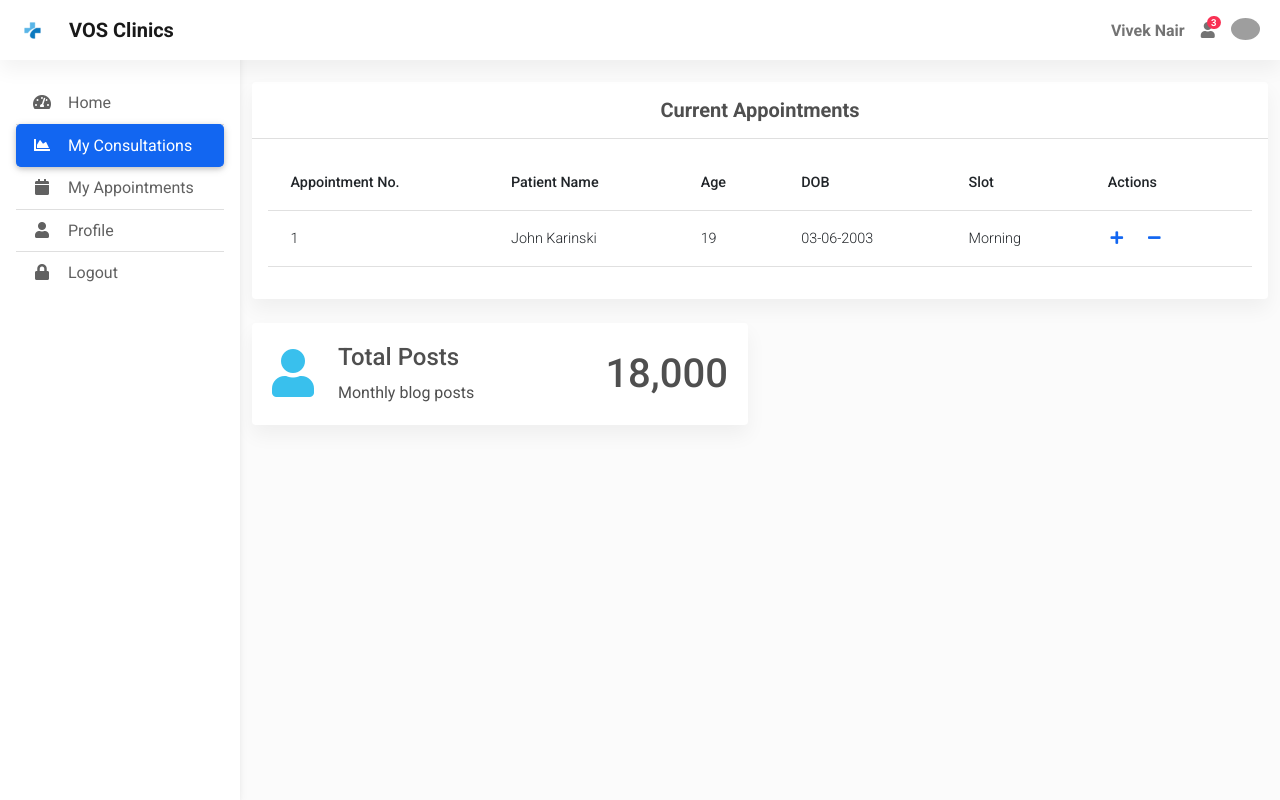
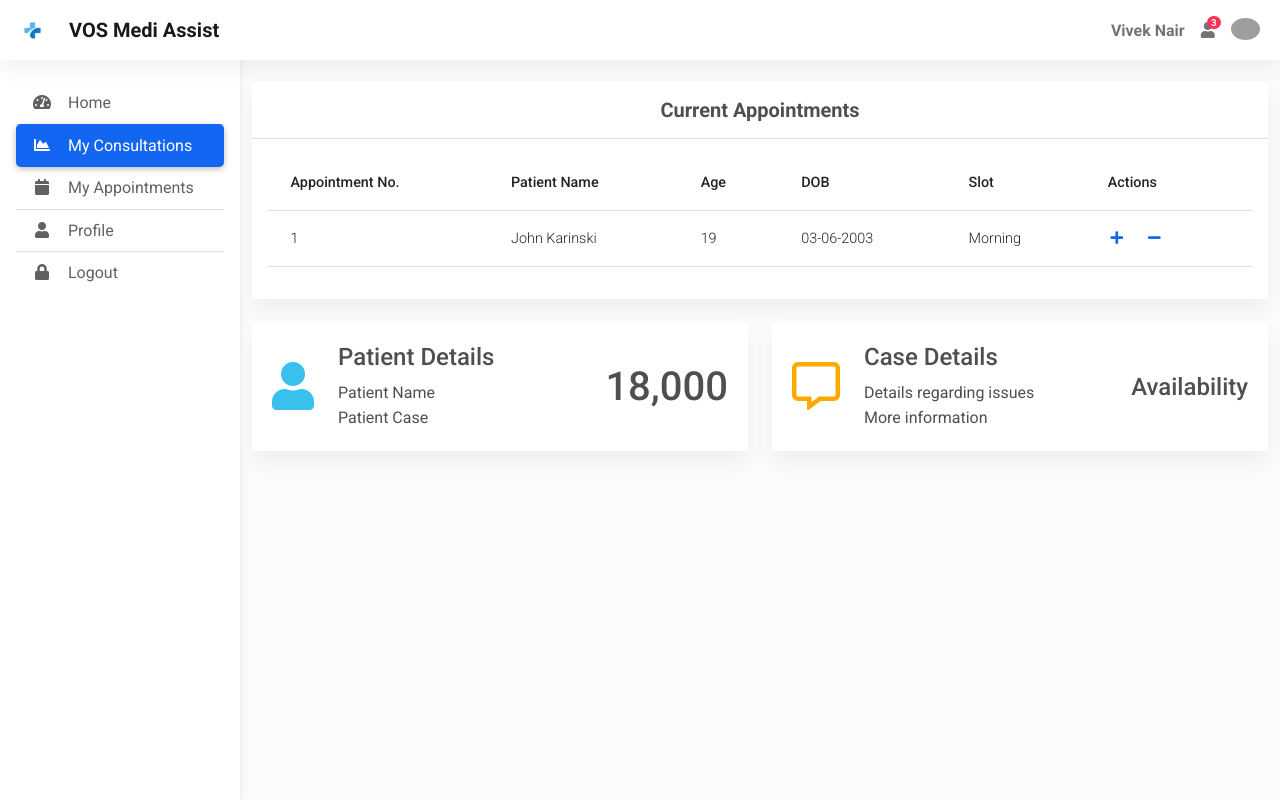
Before and after one commit to Vivek0306/app-dev, a Flask app: page /home in a window 1280 px wide. Run offline with Flask 2, Linux system fonts and the light colour scheme; a user stored in the database is signed in; data comes from the database, SQL or seed files in the repository; both versions use the stored data as it was after the commit; some libraries are stand-ins or nearby versions; grey boxes are pictures that could not be loaded.

Commit message:
Changes made

```diff
--- a/templates/base.html
+++ b/templates/base.html
@@ -7,7 +7,7 @@
 
 
 
-    <title>VOS Clinics{% block title %}{% endblock %}</title>
+    <title>VOS Medical Assistant{% block title %}{% endblock %}</title>
 
 
 
@@ -28,7 +28,7 @@
     <main class="main" id="top">
         <!-- navbar -->
         <nav class="navbar navbar-expand-lg navbar-light fixed-top py-3" data-navbar-on-scroll="data-navbar-on-scroll">
-            <div class="container"><a class="navbar-brand d-flex align-items-center fw-bold fs-2" href="/"><img class="d-inline-block me-3" src="static/img/icons/logo.png" alt="" />VOS Clinics</a>
+            <div class="container"><a class="navbar-brand d-flex align-items-center fw-bold fs-2" href="/"><img class="d-inline-block me-3" src="static/img/icons/logo.png" alt="" />VOS Medi Assist</a>
                 <div class="collapse navbar-collapse border-lg-0 mt-4 mt-lg-0der-top " id="navbarSupportedContent">
                     <ul class="navbar-nav ms-auto pt-2 pt-lg-0">
                     <li class="nav-item"><a class="nav-link fw-bold active" aria-current="page" href="/">Home</a></li>
--- a/templates/dashboard.html
+++ b/templates/dashboard.html
@@ -53,7 +53,7 @@
           <i class="fas fa-bars"></i>
         </button>
         <!-- Brand -->
-        <a class="navbar-brand d-flex align-items-center fw-bold" href="/"><img class="d-inline-block me-3" src="static/img/icons/logo.png" alt="" />VOS Clinics</a>
+        <a class="navbar-brand d-flex align-items-center fw-bold" href="/"><img class="d-inline-block me-3" src="static/img/icons/logo.png" alt="" />VOS Medi Assist</a>
         <!-- Right links -->
         <ul class="navbar-nav ms-auto d-flex flex-row">
           <!-- Notification dropdown -->
@@ -99,6 +99,8 @@
     {% endblock %}
   </main>
   <!--Main layout-->
+
+
   <!-- MDB -->
   <script type="text/javascript" src="static/js/mdb.min.js"></script>
   <!-- Custom scripts -->
--- a/templates/home.html
+++ b/templates/home.html
@@ -39,9 +39,9 @@ User - Home
                   <td>{{ appointment.User.dob.strftime('%d-%m-%Y') }}</td>
                   <td>{{ appointment.Appointment.slot.capitalize() }}</td>
                   <td>
-                    <a href="#"><i class="fas fa-plus fa-fw me-3"></i></a>
+                    <a href="#" ><i class="fas fa-plus fa-fw me-3"></i></a>
                     <span>
-                      <a href="#"><i class="fas fa-minus fa-fw me-3"></i></a>
+                      <a  href="#"><i class="fas fa-minus fa-fw me-3"></i></a>
                     </span>
                   </td>
                 </tr>
@@ -306,8 +306,9 @@ User - Home
                   <i class="fas fa-user text-info fa-3x me-4"></i>
                 </div>
                 <div id="appointment-details">
-                  <h4>Total Posts</h4>
-                  <p class="mb-0">Monthly blog posts</p>
+                  <h4>Patient Details</h4>
+                  <p class="mb-0">Patient Name</p>
+                  <p class="mb-0">Patient Case</p>
                 </div>
               </div>
               <div class="align-self-center">
@@ -317,7 +318,7 @@ User - Home
           </div>
         </div>
       </div>
-      <!-- <div class="col-xl-6 col-md-12 mb-4">
+      <div class="col-xl-6 col-md-12 mb-4">
         <div class="card">
           <div class="card-body">
             <div class="d-flex justify-content-between p-md-1">
@@ -326,19 +327,20 @@ User - Home
                   <i class="far fa-comment-alt text-warning fa-3x me-4"></i>
                 </div>
                 <div>
-                  <h4>Total Comments</h4>
-                  <p class="mb-0">Monthly blog posts</p>
+                  <h4>Case Details</h4>
+                  <p class="mb-0">Details regarding issues</p>
+                  <p class="mb-0">More information</p>
                 </div>
               </div>
               <div class="align-self-center">
-                <h2 class="h1 mb-0">84,695</h2>
+                <h4 class="h4 mb-0">Availability</h2>
               </div>
             </div>
           </div>
         </div>
       </div>
     </div>
-    <div class="row">
+    <!-- <div class="row">
       <div class="col-xl-6 col-md-12 mb-4">
         <div class="card">
           <div class="card-body">
@@ -377,12 +379,10 @@ User - Home
               </div>
             </div>
           </div>
-        </div> -->
-      </div>
+        </div>
+      </div> -->
     </div>
   </section>
   <!--Section: Statistics with subtitles-->
 </div>
-
-
 {% endblock %}
--- a/templates/index.html
+++ b/templates/index.html
@@ -20,7 +20,7 @@
       </div>
     </div>
 </section>
-<div class="container-lg">
+<!-- <div class="container-lg">
   <div class="row justify-content-center">
     <div class="col-3 text-center">
       <h2 class="fw-bold">Current Appointments</h2>
@@ -43,6 +43,6 @@
       </table>
     </div>
   </div>
-</div>
+</div> -->
 
 {% endblock %}
```
Also changed, not shown: instance/database.sqlite.
